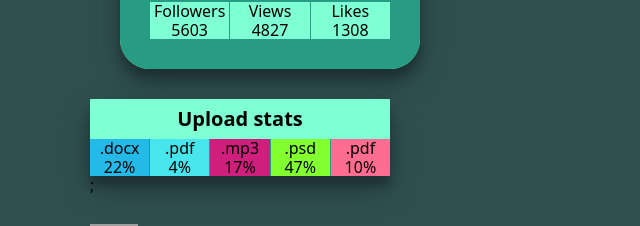
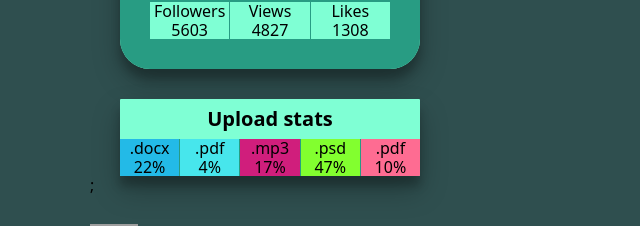
Before and after one commit to PavlenkoVolodymyr/goit-react-hw-01-components, a React (Create React App) app: page / in a window 1280 px wide. Shown: the part 311-537 px from the top of the page, without its empty margins (0-640 px from the left). Built offline with nearby package versions, Linux system fonts and the light colour scheme; grey boxes are pictures that could not be loaded.

Commit message:
add styles statistics

```diff
--- a/src/components/Statistics/Statistics.module.scss
+++ b/src/components/Statistics/Statistics.module.scss
@@ -1,5 +1,5 @@
 .statistics {
-  margin-right: 30px;
+  margin-left: 30px;
   width: 300px;
   background-color: aquamarine;
   border-radius: 1px;
```
